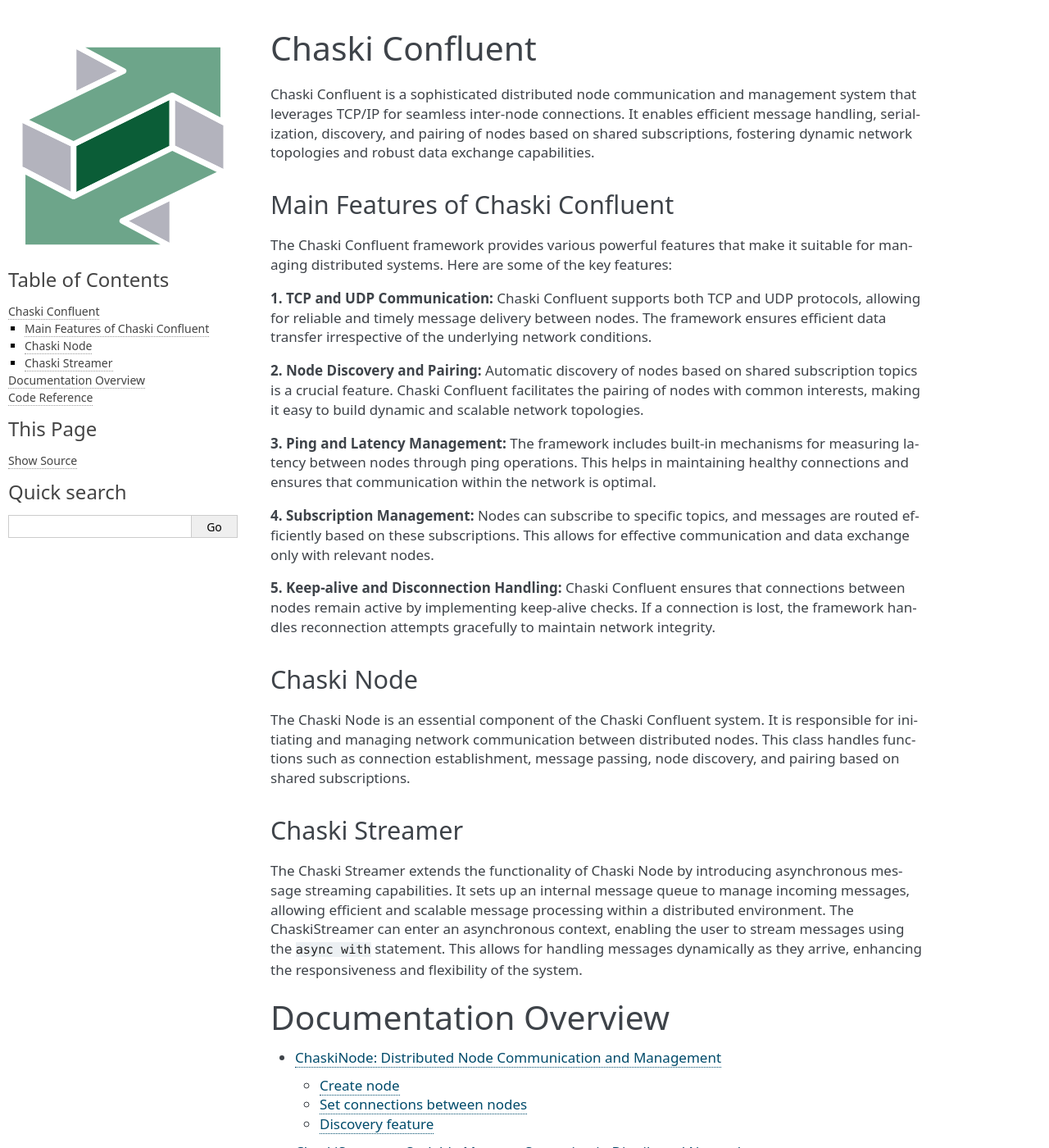
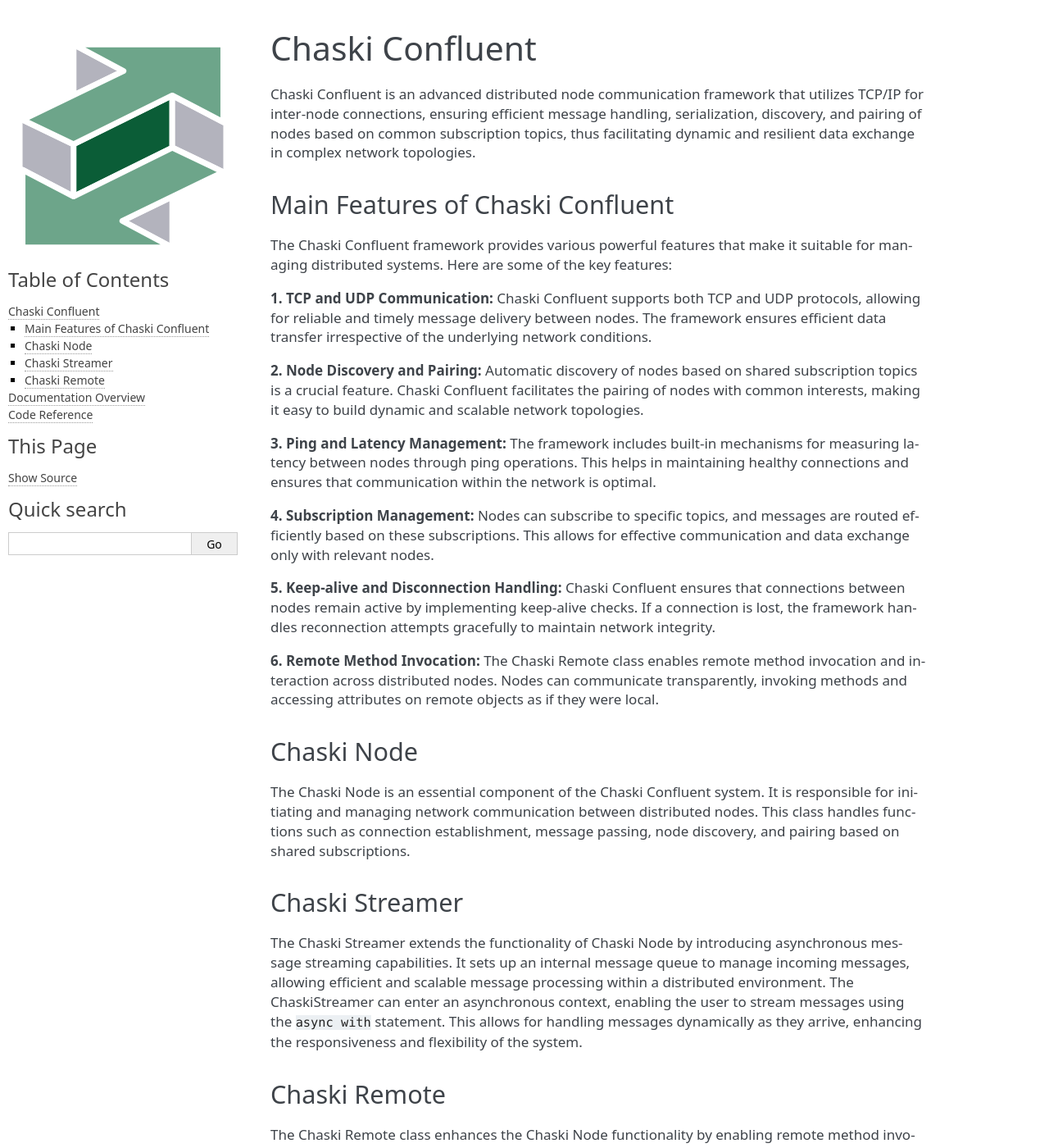
Before and after one commit to amalvarezme/python-chaski, a Sphinx documentation site: the page built from docs/source/index.rst, in a window 1280 px wide and 1400 px high. Shown: the whole window at 82% size. Built offline with Sphinx 7.4.7, drawn with Linux system fonts in a browser that asks for light colours; some of the changed text lies outside the part shown.

Commit message:
Update documentation

```diff
--- /dev/null
+++ b/docs/source/_modules/chaski.remote.rst
@@ -0,0 +1,4 @@
+.. automodule:: chaski.remote
+   :members:
+   :undoc-members:
+   :show-inheritance:
--- a/docs/source/_modules/chaski.rst
+++ b/docs/source/_modules/chaski.rst
@@ -21,4 +21,5 @@ Submodules
    :maxdepth: 4
 
    chaski.node
+   chaski.remote
    chaski.streamer
--- a/docs/source/notebooks/readme.rst
+++ b/docs/source/notebooks/readme.rst
@@ -1,11 +1,11 @@
 Chaski Confluent
 ================
 
-Chaski Confluent is a sophisticated distributed node communication and
-management system that leverages TCP/IP for seamless inter-node
-connections. It enables efficient message handling, serialization,
-discovery, and pairing of nodes based on shared subscriptions, fostering
-dynamic network topologies and robust data exchange capabilities.
+Chaski Confluent is an advanced distributed node communication framework
+that utilizes TCP/IP for inter-node connections, ensuring efficient
+message handling, serialization, discovery, and pairing of nodes based
+on common subscription topics, thus facilitating dynamic and resilient
+data exchange in complex network topologies.
 
 Main Features of Chaski Confluent
 ---------------------------------
@@ -39,6 +39,11 @@ that connections between nodes remain active by implementing keep-alive
 checks. If a connection is lost, the framework handles reconnection
 attempts gracefully to maintain network integrity.
 
+**6. Remote Method Invocation:** The Chaski Remote class enables remote
+method invocation and interaction across distributed nodes. Nodes can
+communicate transparently, invoking methods and accessing attributes on
+remote objects as if they were local.
+
 Chaski Node
 -----------
 
@@ -59,3 +64,14 @@ ChaskiStreamer can enter an asynchronous context, enabling the user to
 stream messages using the ``async with`` statement. This allows for
 handling messages dynamically as they arrive, enhancing the
 responsiveness and flexibility of the system.
+
+Chaski Remote
+-------------
+
+The Chaski Remote class enhances the Chaski Node functionality by
+enabling remote method invocation and interaction across distributed
+nodes. It equips nodes with the ability to communicate transparently,
+invoking methods and accessing attributes on remote objects as if they
+were local. This is achieved by utilizing the Proxy class, which wraps
+around the remote objects and provides a clean interface for method
+calls and attribute access.
```
Also changed, not shown: README.md (+14 -4 lines), docs/source/notebooks/readme.py (+14 -4 lines), docs/source/notebooks/readme.ipynb, 1 other file.
